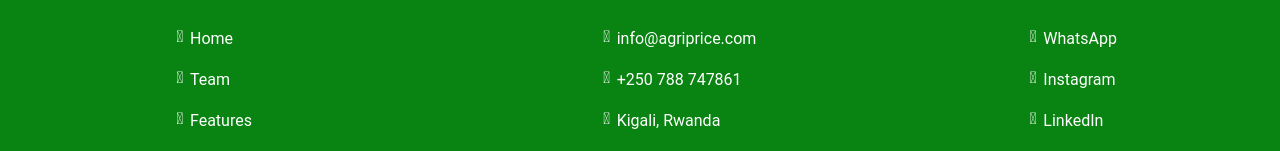
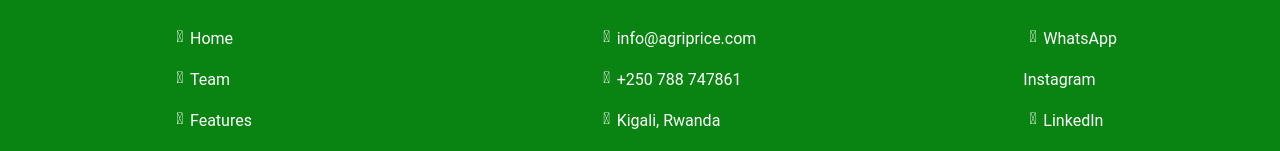
Before and after one commit to Nice-91/agriprice-info-site, a React (Vite) app: page / in a window 1280 px wide. Shown: the part 3277-3428 px from the top of the page. Built offline with nearby package versions, Linux system fonts and the light colour scheme.

Commit message:
add classes

```diff
--- a/src/components/Footer.jsx
+++ b/src/components/Footer.jsx
@@ -43,12 +43,12 @@ const Footer = () => {
             <ul>
               <li>
                 <a href="https://wa.me/250788747861" target="_blank" rel="noreferrer">
-                <i class="fab fa-whatsapp-square"></i> WhatsApp
+                <i className="fab fa-whatsapp-square"></i> WhatsApp
                 </a>
               </li>
               <li>
                 <a href="https://www.instagram.com/nice_ira_/" target="_blank" rel="noreferrer">
-                <i class="fab fa-instagram-square"></i> Instagram
+                <i classname="fab fa-instagram-square"></i> Instagram
                 </a>
               </li>
               <li>
```
